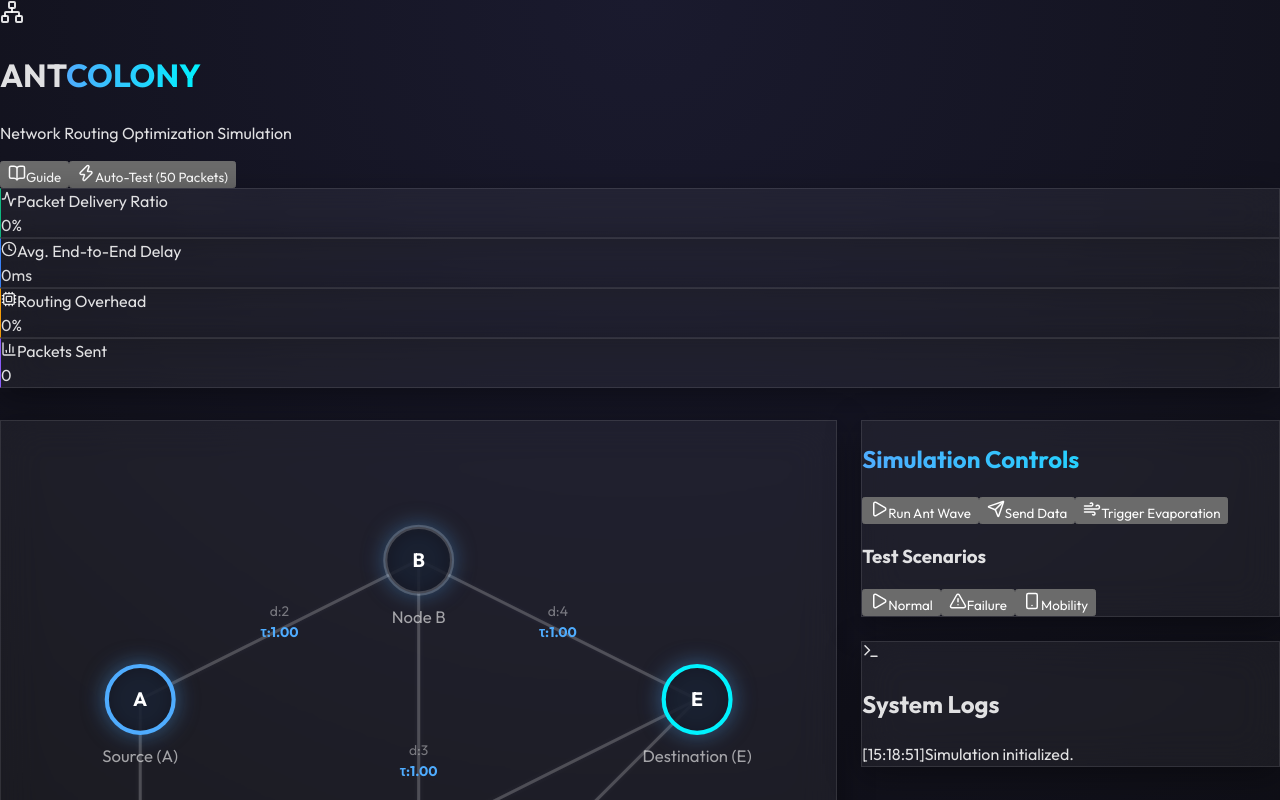
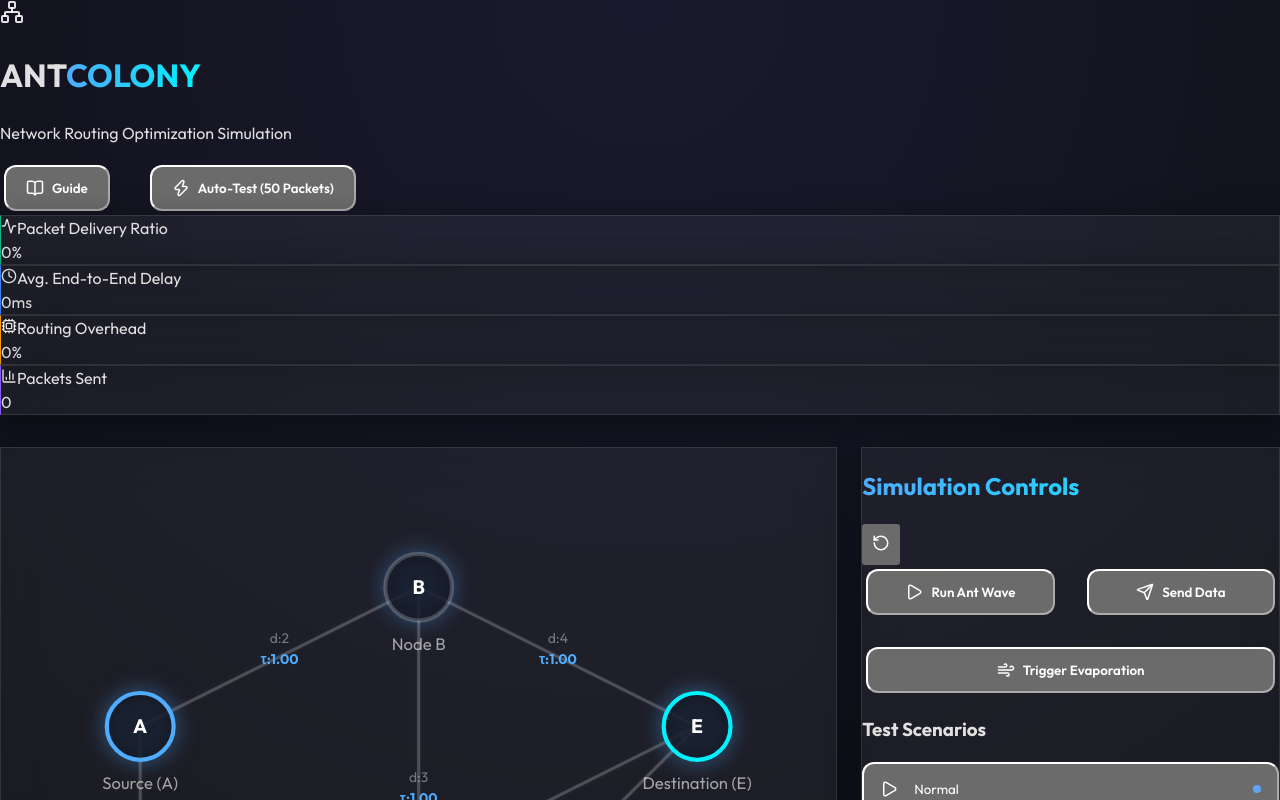
Before and after one commit to devprinceng/ant-colony-app, a React (Vite) app: page / in a window 1280 px wide. Shown: the top 800 px of the page. Built offline with nearby package versions, Linux system fonts and the light colour scheme.

Commit message:
fixed spacing around simulation control

```diff
--- a/src/App.jsx
+++ b/src/App.jsx
@@ -17,7 +17,8 @@ function App() {
     runAnt,
     evaporate,
     sendDataPacket,
-    applyScenario
+    applyScenario,
+    resetSystem
   } = useACO();
 
   const [isDocOpen, setIsDocOpen] = useState(false);
@@ -41,6 +42,10 @@ function App() {
   const handleSendData = () => {
     const path = sendDataPacket();
     addAntAnimation(path, 'data');
+  };
+  const handleRestart = () => {
+    resetSystem();
+    setActiveAnts([]);
   };
 
   const handleSimulateBatch = async () => {
@@ -72,20 +77,20 @@ function App() {
           </p>
         </div>
 
-        <div className="flex items-center gap-3">
+        <div className="header-controls">
           <button
             onClick={() => setIsDocOpen(true)}
-            className="flex items-center gap-2 bg-white/5 hover:bg-white/10 border border-white/10 text-gray-300 px-5 py-2.5 rounded-xl font-semibold transition-all"
+            className="btn bg-white/5 hover:bg-white/10 border border-white/10 text-gray-300 transition-all"
           >
             <BookOpen size={18} />
-            <span>Guide</span>
+            <span style={{ marginLeft: '8px' }}>Guide</span>
           </button>
           <button
             onClick={handleSimulateBatch}
-            className="flex items-center gap-2 bg-blue-500 hover:bg-blue-600 text-white px-5 py-2.5 rounded-xl font-semibold shadow-lg shadow-blue-500/20"
+            className="btn bg-blue-500 hover:bg-blue-600 text-white shadow-lg shadow-blue-500/20"
           >
             <Zap size={18} />
-            <span>Auto-Test (50 Packets)</span>
+            <span style={{ marginLeft: '8px' }}>Auto-Test (50 Packets)</span>
           </button>
         </div>
       </header>
@@ -132,6 +137,7 @@ function App() {
             onRunAnt={handleRunAnt}
             onSendData={handleSendData}
             onEvaporate={evaporate}
+            onRestart={handleRestart}
             onScenarioChange={applyScenario}
             currentScenario={activeScenario}
           />
--- a/src/components/ControlPanel.jsx
+++ b/src/components/ControlPanel.jsx
@@ -1,6 +1,6 @@
-import { Play, Send, Wind, AlertTriangle, Smartphone } from 'lucide-react';
+import { Play, Send, Wind, AlertTriangle, Smartphone, RotateCcw } from 'lucide-react';
 
-const ControlPanel = ({ onRunAnt, onSendData, onEvaporate, onScenarioChange, currentScenario }) => {
+const ControlPanel = ({ onRunAnt, onSendData, onEvaporate, onRestart, onScenarioChange, currentScenario }) => {
   const scenarios = [
     { key: 'normal', label: 'Normal', icon: Play },
     { key: 'failure', label: 'Failure', icon: AlertTriangle },
@@ -9,52 +9,63 @@ const ControlPanel = ({ onRunAnt, onSendData, onEvaporate, onScenarioChange, cur
 
   return (
     <div className="flex flex-col gap-4 p-6 glass-card rounded-2xl h-full">
-      <h2 className="text-xl font-bold accent-text mb-2">Simulation Controls</h2>
+      <div className="flex items-center justify-between mb-2">
+        <h2 className="text-xl font-bold accent-text">Simulation Controls</h2>
+        <button
+          onClick={onRestart}
+          className="p-2 hover:bg-white/10 rounded-lg text-gray-400 transition-colors"
+          style={{ padding: '8px' }}
+          title="Restart System"
+        >
+          <RotateCcw size={18} />
+        </button>
+      </div>
 
-      <div className="grid grid-cols-2 gap-3">
+      <div className="controls-grid">
         <button
           onClick={onRunAnt}
-          className="flex items-center justify-center gap-2 bg-blue-600/20 border border-blue-500/30 py-3 rounded-xl hover:bg-blue-600/30"
+          className="btn bg-blue-600/20 border border-blue-500/30 hover:bg-blue-600/30 text-blue-400"
         >
-          <Play size={18} className="text-blue-400" />
-          <span>Run Ant Wave</span>
+          <Play size={18} />
+          <span style={{ marginLeft: '8px' }}>Run Ant Wave</span>
         </button>
 
         <button
           onClick={onSendData}
-          className="flex items-center justify-center gap-2 bg-emerald-600/20 border border-emerald-500/30 py-3 rounded-xl hover:bg-emerald-600/30"
+          className="btn bg-emerald-600/20 border border-emerald-500/30 hover:bg-emerald-600/30 text-emerald-400"
         >
-          <Send size={18} className="text-emerald-400" />
-          <span>Send Data</span>
+          <Send size={18} />
+          <span style={{ marginLeft: '8px' }}>Send Data</span>
         </button>
 
         <button
           onClick={onEvaporate}
-          className="flex items-center justify-center gap-2 bg-amber-600/20 border border-amber-500/30 py-3 rounded-xl hover:bg-amber-600/30 col-span-2"
+          className="btn bg-amber-600/20 border border-amber-500/30 hover:bg-amber-600/30 text-amber-400"
+          style={{ gridColumn: 'span 2' }}
         >
-          <Wind size={18} className="text-amber-400" />
-          <span>Trigger Evaporation</span>
+          <Wind size={18} />
+          <span style={{ marginLeft: '8px' }}>Trigger Evaporation</span>
         </button>
       </div>
 
       <div className="mt-4">
         <h3 className="text-sm font-semibold text-gray-400 uppercase tracking-wider mb-3">Test Scenarios</h3>
-        <div className="flex flex-col gap-2">
+        <div className="scenario-list">
           {scenarios.map((s) => (
             <button
               key={s.key}
               onClick={() => onScenarioChange(s.key)}
-              className={`flex items-center justify-between px-4 py-3 rounded-xl border transition-all ${
+              className={`scenario-btn border transition-all ${
                 currentScenario === s.key
                   ? 'bg-white/10 border-white/30 text-white'
                   : 'bg-transparent border-white/5 text-gray-500 hover:border-white/20'
               }`}
             >
-              <div className="flex items-center gap-3">
-                <s.icon size={18} />
-                <span>{s.label}</span>
-              </div>
-              {currentScenario === s.key && <div className="w-2 h-2 rounded-full bg-blue-400 animate-pulse" />}
+              <s.icon size={18} />
+              <span>{s.label}</span>
+              {currentScenario === s.key && (
+                <div style={{ marginLeft: 'auto', width: '8px', height: '8px', borderRadius: '50%', backgroundColor: '#60a5fa' }} />
+              )}
             </button>
           ))}
         </div>
--- a/src/hooks/useACO.js
+++ b/src/hooks/useACO.js
@@ -197,6 +197,14 @@ export const useACO = () => {
     setMetrics({ sent: 0, received: 0, totalDelay: 0, antPackets: 0, pdr: 0, avgDelay: 0, overhead: 0 });
   };
 
+  const resetSystem = useCallback(() => {
+    setEdges(configData.edges.map(e => ({ ...e, pheromone: e.initialPheromone })));
+    setMetrics({ sent: 0, received: 0, totalDelay: 0, antPackets: 0, pdr: 0, avgDelay: 0, overhead: 0 });
+    setLogs([{ type: 'system', message: 'System restarted. All data cleared.', time: new Date() }]);
+    setActiveScenario('normal');
+    setNodes(configData.nodes);
+  }, []);
+
   // Calculate high-level metrics
   useEffect(() => {
     setMetrics(prev => {
@@ -219,6 +227,7 @@ export const useACO = () => {
     runAnt,
     evaporate,
     sendDataPacket,
-    applyScenario
+    applyScenario,
+    resetSystem
   };
 };
--- a/src/index.css
+++ b/src/index.css
@@ -129,6 +129,46 @@ button:active {
   background: rgba(255, 255, 255, 0.2);
 }
 
+/* Global Button & Spacing Fixes */
+.btn {
+  display: inline-flex;
+  align-items: center;
+  justify-content: center;
+  padding: 0.75rem 1.25rem;
+  border-radius: 12px;
+  font-weight: 600;
+  transition: all 0.2s ease;
+  margin: 4px; /* Force some external spacing */
+}
+
+.header-controls {
+  display: flex;
+  align-items: center;
+  gap: 2rem !important; /* Huge gap for the header */
+}
+
+.controls-grid {
+  display: grid;
+  grid-template-columns: repeat(2, 1fr);
+  gap: 1.5rem !important; /* Forced gap for simulation buttons */
+}
+
+.scenario-list {
+  display: flex;
+  flex-direction: column;
+  gap: 0.75rem !important;
+}
+
+.scenario-btn {
+  display: flex;
+  align-items: center;
+  padding: 1rem;
+  border-radius: 12px;
+  gap: 1rem;
+  width: 100%;
+  margin-bottom: 8px;
+}
+
 .doc-content-area {
   flex: 1;
   overflow-y: auto;
```
